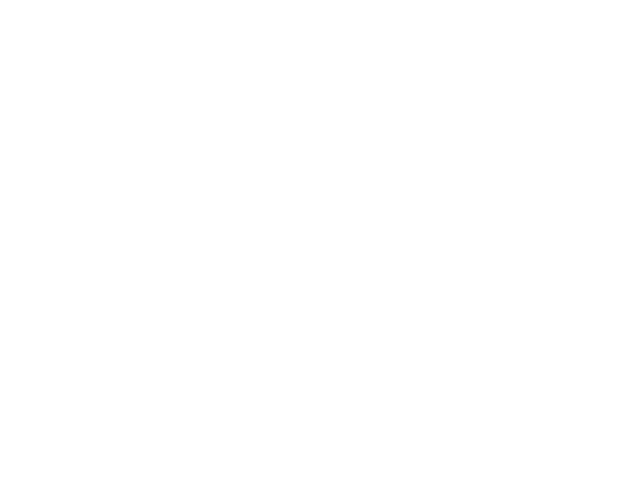
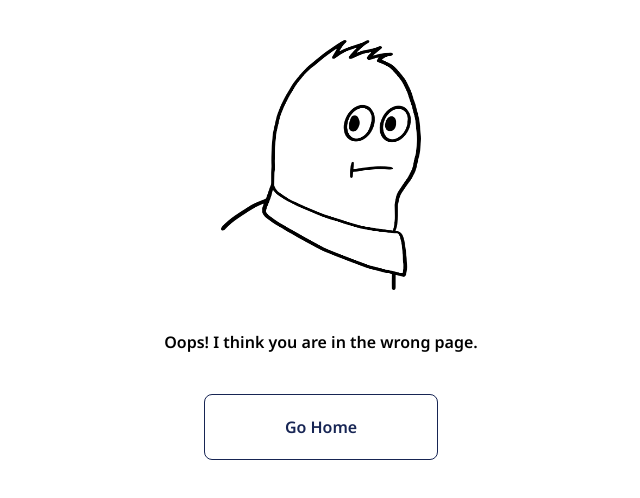
Before and after one commit to arsalannury/SnappPay_Task_Assignment_Deprecated, a React app: page /detailPage/1 in a window 1280 px wide. Before the commit this address had no page. Shown: the top 498 px of the page, without its empty margins (319-959 px from the left). Built offline with nearby package versions, Linux system fonts and the light colour scheme.

Commit message:
fix some UI bugs and add NotFound page

```diff
--- a/src/App.js
+++ b/src/App.js
@@ -3,13 +3,15 @@
 import HomePage from "./layouts/home/HomePage";
 import DetailPage from "./layouts/detail/DetailPage";
 import "./index.css";
+import NotFound from "./layouts/notfound/NotFound";
 
 const App = () => {
   return (
     <>
       <Routes>
         <Route element={<HomePage />} path="/" />
-        <Route element={<DetailPage />} path="/:id" />
+        <Route element={<DetailPage />} path="/detail/:id" />
+        <Route element={<NotFound />} path="*" />
       </Routes>
     </>
   );
--- a/src/components/contactcart/ContactCart.jsx
+++ b/src/components/contactcart/ContactCart.jsx
@@ -5,7 +5,7 @@
   return (
     <>
       <div className="flow-root border-b-2 py-5 transition-all hover:border-blue-900">
-        <Link to={`/${id}`}>
+        <Link to={`/detail/${id}`}>
           <ul
             role="list"
             className="divide-y divide-gray-200 dark:divide-gray-700"
--- a/src/components/searchbox/SearchBox.jsx
+++ b/src/components/searchbox/SearchBox.jsx
@@ -4,7 +4,7 @@
 const SearchBox = ({ getContactByQuery, loading }) => {
   return (
     <div className="flex items-center justify-center flex-col border-b-2 pb-10">
-      <div className="md:w-4/12 w-full relative">
+      <div className="lg:w-4/12 w-full relative">
         <label
           htmlFor="contactname"
           className="block mb-2 text-sm font-medium text-gray-900 dark:text-white mt-4"
--- a/src/components/visitedcontacts/VisitedContacts.jsx
+++ b/src/components/visitedcontacts/VisitedContacts.jsx
@@ -4,13 +4,13 @@
 
 const VisitedContacts = ({ name, path }) => {
   return (
-    <div className="flex items-center  m-5 border border-blue-950 rounded-md bg-white shadow-md transition-all hover:shadow-bottomSm hover:-translate-y-3">
+    <div className="flex items-center justify-center w-[200px]  m-5 border border-blue-950 rounded-md bg-white shadow-md transition-all hover:shadow-bottomSm hover:-translate-y-3">
       <Link
-        to={`/${path}`}
-        className="flex items-center justify-center flex-col p-10"
+        to={`/detail/${path}`}
+        className="flex items-center justify-center flex-col p-8"
       >
         <img src={Contact} alt="contact icon" />
-        <p>{name}</p>
+        <p className="text-xs">{name}</p>
       </Link>
     </div>
   );
--- a/src/layouts/home/HomePage.jsx
+++ b/src/layouts/home/HomePage.jsx
@@ -64,6 +64,8 @@
           phone={contact.phone}
         />
       ));
+    } else {
+      return <p className="text-center my-20">There Are No Contacts</p>;
     }
   };
 
--- /dev/null
+++ b/src/layouts/notfound/NotFound.jsx
@@ -0,0 +1,25 @@
+import React from "react";
+import Oops from "../../assets/images/oops.png";
+import { Link } from "react-router-dom";
+
+const NotFound = () => {
+  return (
+    <div className="flex items-center justify-center flex-col mt-10">
+      <img
+        loading="lazy"
+        src={Oops}
+        alt="oops image :)"
+        className="w-[200px] h-[250px]"
+      />
+      <p className="my-10">Oops! I think you are in the wrong page.</p>
+      <Link
+        className="border transition-all border-blue-950 outline-none px-20 py-5 bg-white text-blue-950 rounded-lg hover:shadow-bottomMd active:shadow-none"
+        to={"/"}
+      >
+        Go Home
+      </Link>
+    </div>
+  );
+};
+
+export default NotFound;
--- a/tailwind.config.js
+++ b/tailwind.config.js
@@ -4,6 +4,7 @@
   theme: {
     extend: {
       boxShadow: {
+        bottomMd: "0 6px 0 #000",
         bottomSm: "0 3px 0 #000",
         bottomXs: "0 1px 0 #000",
       },
```
